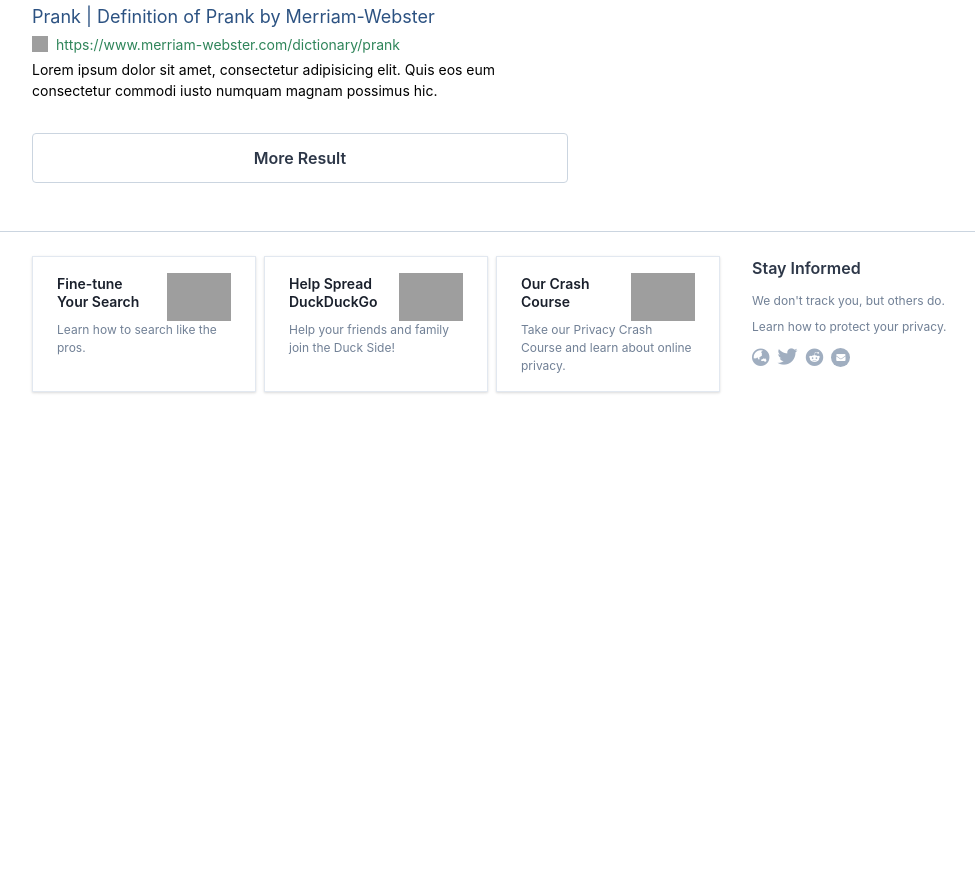
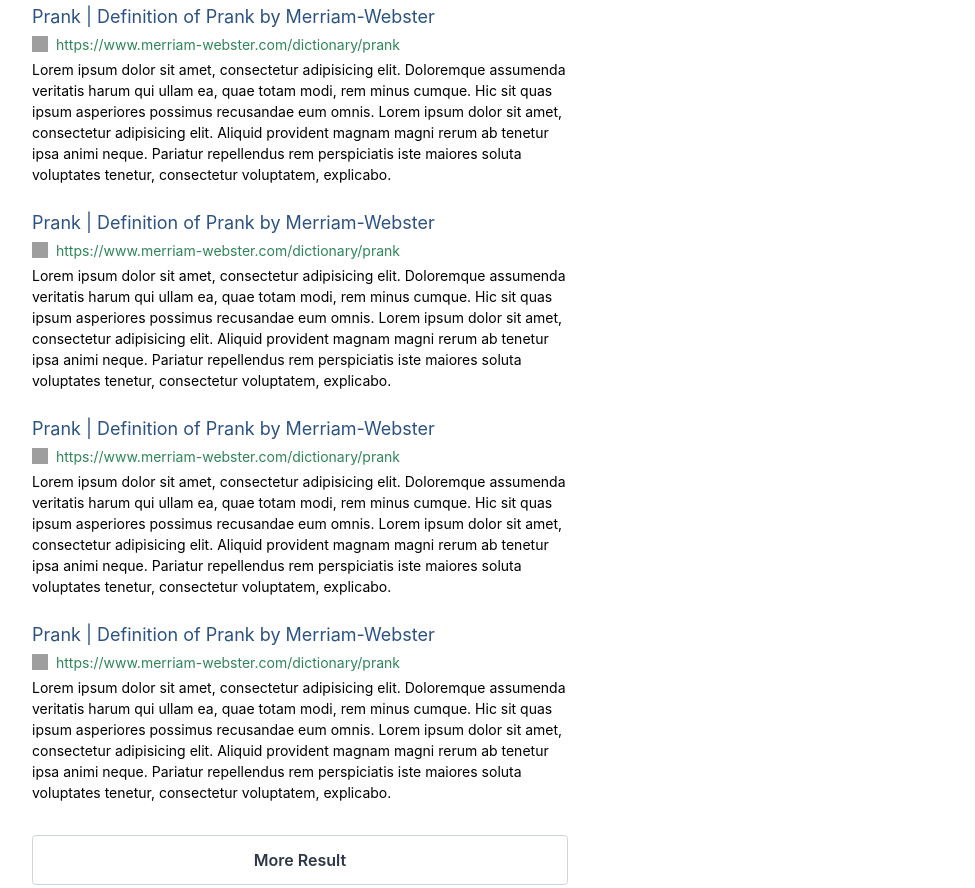
Before and after one commit to itsfaqih/itsfaqih.github.io, a plain HTML site: page duckduckgo/index.html in a window 1280 px wide. Shown: the part 638-1526 px from the top of the page, without its empty margins (96-1071 px from the left). Before the commit the page ends 1062 px from the top, so only its background shows below. Drawn offline with Linux system fonts and the light colour scheme; grey boxes are pictures that could not be loaded; a script that the page names is missing.

Commit message:
Fixed some more minor bugs

```diff
--- a/duckduckgo/index.html
+++ b/duckduckgo/index.html
@@ -139,7 +139,7 @@
 				<form action="" class="h-10 md:h-auto ml-2 md:ml-0 lg:ml-8 w-full">
 					<div class="absolute md:static flex flex-row bg-white border border-2 shadow border-gray-400 rounded md:ml-3">
 						<input type="text" class="py-2 px-3 rounded-l w-full focus:outline-none">
-						<button type="submit" class="px-4 hover:bg-green-500 hover:text-white">
+						<button type="submit" class="px-4 hover:bg-green-500 text-gray-600 hover:text-white">
 							<i class="fas fa-search"></i>
 						</button>
 					</div>
@@ -509,7 +509,37 @@
 					<span class="text-sm text-green-700 hover:underline truncate">https://www.merriam-webster.com/dictionary/prank</span>
 				</div>
 				<p class="text-sm">
-					Lorem ipsum dolor sit amet, consectetur adipisicing elit. Quis eos eum consectetur commodi iusto numquam magnam possimus hic.
+					Lorem ipsum dolor sit amet, consectetur adipisicing elit. Doloremque assumenda veritatis harum qui ullam ea, quae totam modi, rem minus cumque. Hic sit quas ipsum asperiores possimus recusandae eum omnis. Lorem ipsum dolor sit amet, consectetur adipisicing elit. Aliquid provident magnam magni rerum ab tenetur ipsa animi neque. Pariatur repellendus rem perspiciatis iste maiores soluta voluptates tenetur, consectetur voluptatem, explicabo.
+				</p>
+			</a>
+			<a href="#" class="web w-full flex flex-col my-6">
+				<h1 class="text-lg text-blue-800 hover:underline">Prank | Definition of Prank by Merriam-Webster</h1>
+				<div class="flex flex-row items-center my-1">
+					<img src="http://proxy.duckduckgo.com/ip3/www.merriam-webster.com.ico" alt="Favicon" class="w-4 h-4 mr-2">
+					<span class="text-sm text-green-700 hover:underline truncate">https://www.merriam-webster.com/dictionary/prank</span>
+				</div>
+				<p class="text-sm">
+					Lorem ipsum dolor sit amet, consectetur adipisicing elit. Doloremque assumenda veritatis harum qui ullam ea, quae totam modi, rem minus cumque. Hic sit quas ipsum asperiores possimus recusandae eum omnis. Lorem ipsum dolor sit amet, consectetur adipisicing elit. Aliquid provident magnam magni rerum ab tenetur ipsa animi neque. Pariatur repellendus rem perspiciatis iste maiores soluta voluptates tenetur, consectetur voluptatem, explicabo.
+				</p>
+			</a>
+			<a href="#" class="web w-full flex flex-col my-6">
+				<h1 class="text-lg text-blue-800 hover:underline">Prank | Definition of Prank by Merriam-Webster</h1>
+				<div class="flex flex-row items-center my-1">
+					<img src="http://proxy.duckduckgo.com/ip3/www.merriam-webster.com.ico" alt="Favicon" class="w-4 h-4 mr-2">
+					<span class="text-sm text-green-700 hover:underline truncate">https://www.merriam-webster.com/dictionary/prank</span>
+				</div>
+				<p class="text-sm">
+					Lorem ipsum dolor sit amet, consectetur adipisicing elit. Doloremque assumenda veritatis harum qui ullam ea, quae totam modi, rem minus cumque. Hic sit quas ipsum asperiores possimus recusandae eum omnis. Lorem ipsum dolor sit amet, consectetur adipisicing elit. Aliquid provident magnam magni rerum ab tenetur ipsa animi neque. Pariatur repellendus rem perspiciatis iste maiores soluta voluptates tenetur, consectetur voluptatem, explicabo.
+				</p>
+			</a>
+			<a href="#" class="web w-full flex flex-col my-6">
+				<h1 class="text-lg text-blue-800 hover:underline">Prank | Definition of Prank by Merriam-Webster</h1>
+				<div class="flex flex-row items-center my-1">
+					<img src="http://proxy.duckduckgo.com/ip3/www.merriam-webster.com.ico" alt="Favicon" class="w-4 h-4 mr-2">
+					<span class="text-sm text-green-700 hover:underline truncate">https://www.merriam-webster.com/dictionary/prank</span>
+				</div>
+				<p class="text-sm">
+					Lorem ipsum dolor sit amet, consectetur adipisicing elit. Doloremque assumenda veritatis harum qui ullam ea, quae totam modi, rem minus cumque. Hic sit quas ipsum asperiores possimus recusandae eum omnis. Lorem ipsum dolor sit amet, consectetur adipisicing elit. Aliquid provident magnam magni rerum ab tenetur ipsa animi neque. Pariatur repellendus rem perspiciatis iste maiores soluta voluptates tenetur, consectetur voluptatem, explicabo.
 				</p>
 			</a>
 			<button class="w-full py-3 mt-2 mb-12 border border-gray-400 rounded font-semibold text-gray-800 focus:outline-none">
@@ -597,13 +627,13 @@
 			})
 
 			$(".web h1").map(el => {
-				new MultiClamp($(".card h1").get(el), {
+				new MultiClamp($(".web h1").get(el), {
 					clamp: 2
 				})
 			})
 
 			$(".web p").map(el => {
-				new MultiClamp($(".card h1").get(el), {
+				new MultiClamp($(".web p").get(el), {
 					clamp: 3
 				})
 			})
```
